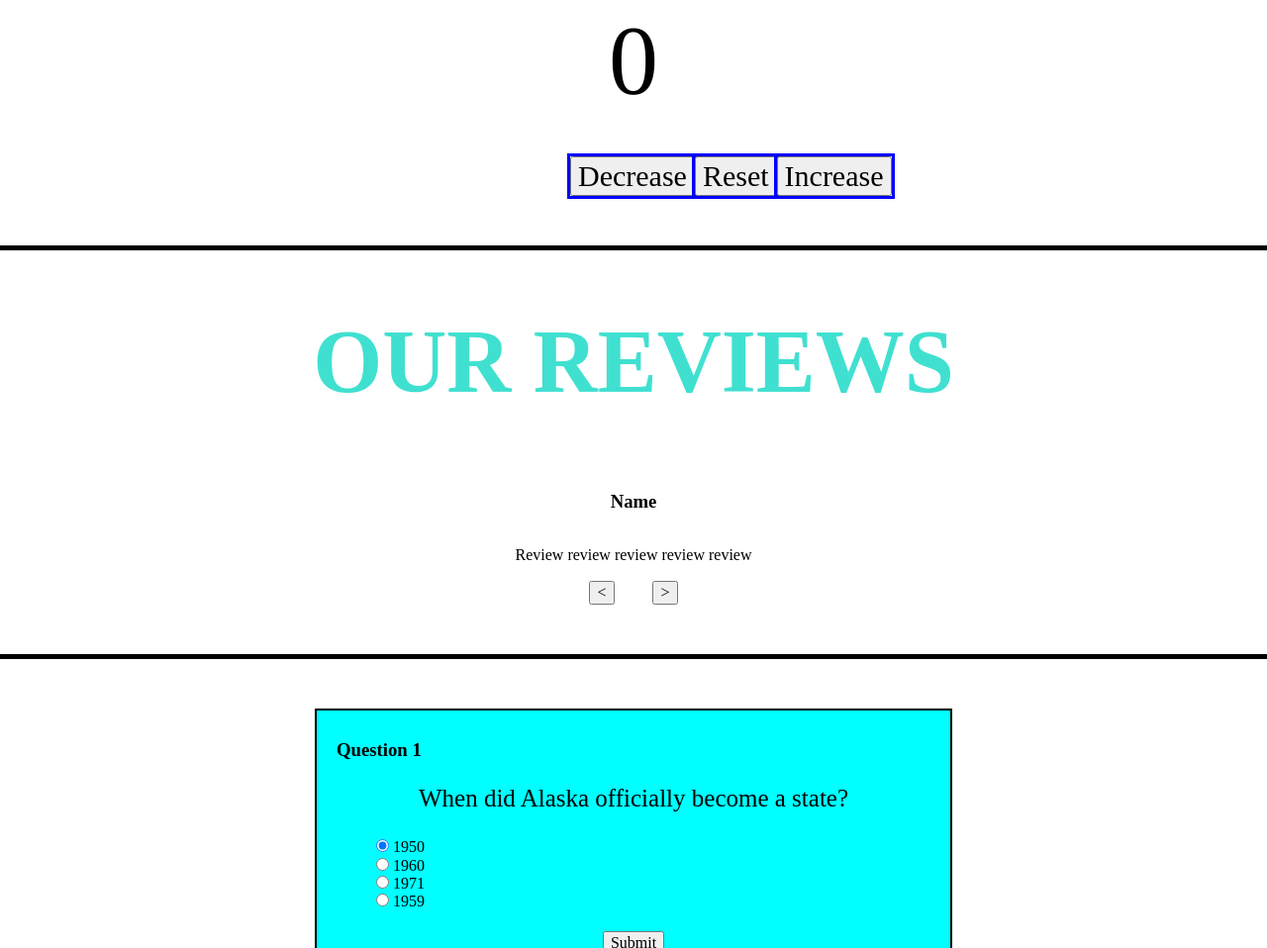
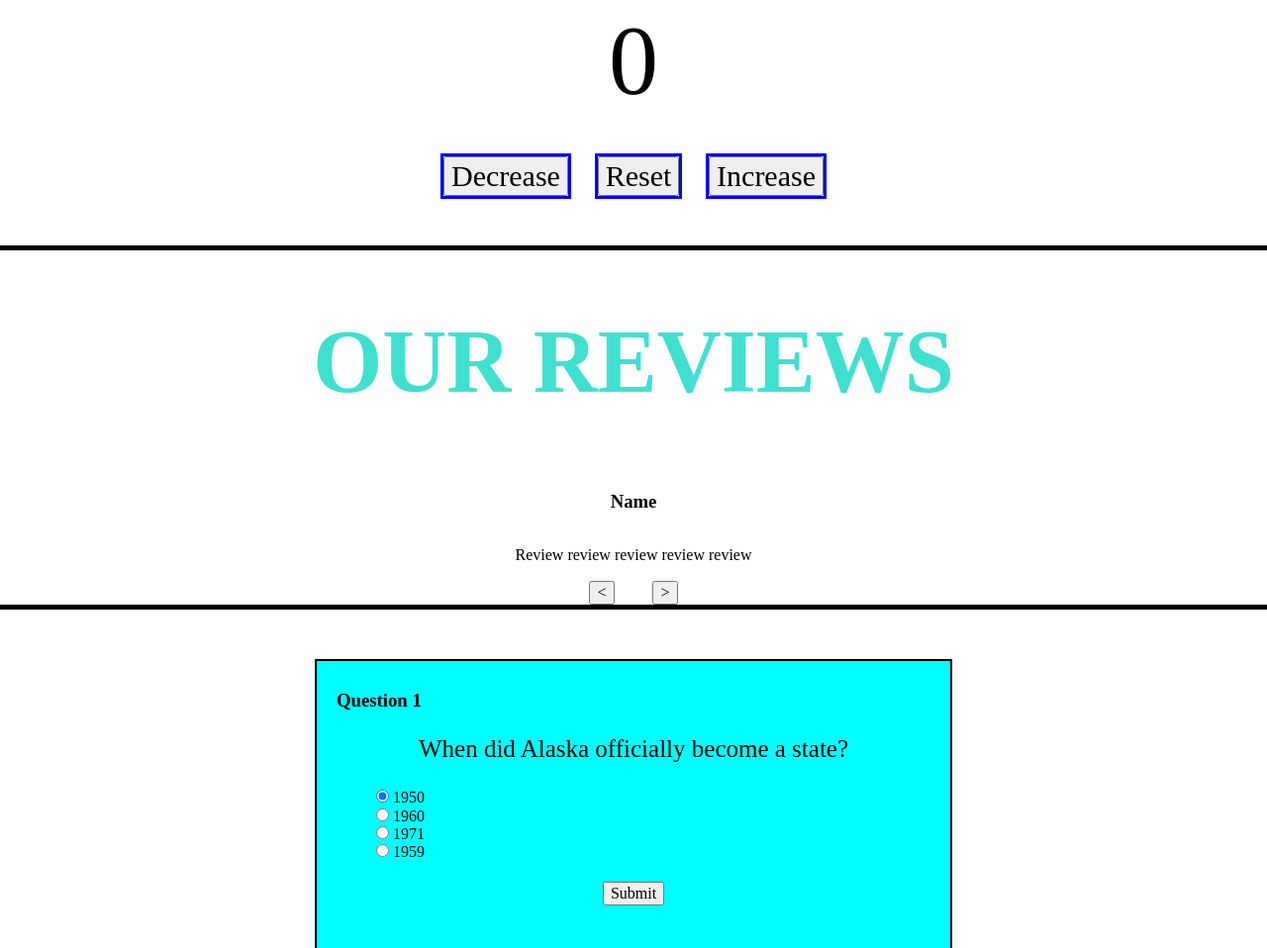
Before and after one commit to mahelkenn/javascript-practice, a plain HTML site: page index.html in a window 1280 px wide. Shown: the part 1105-2063 px from the top of the page at 99% size. Drawn offline with Linux system fonts and the light colour scheme; a web font is replaced by a local one.

Commit message:
Fixed variable collision with buttons

```diff
--- a/css/main.css
+++ b/css/main.css
@@ -102,8 +102,8 @@ h1 {
   margin: 0px 0px 40px 0px;
 }
 
-.buttons {
-  width: 50%;
+.counter-buttons {
+  width: 30%;
   margin-bottom: 50px;
   display: flex;
   justify-content: space-between;
--- a/index.html
+++ b/index.html
@@ -96,7 +96,7 @@
     <section class="counter">
       <h3>Counter</h3>
       <p id="counter">0</p>
-      <div class="buttons">
+      <div class="counter-buttons">
         <button class="button" id="decrease">Decrease</button>
         <button class="button" id="reset">Reset</button>
         <button class="button" id="increase">Increase</button>
```
